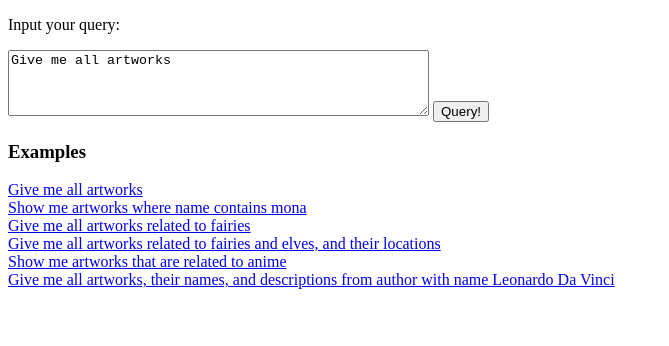
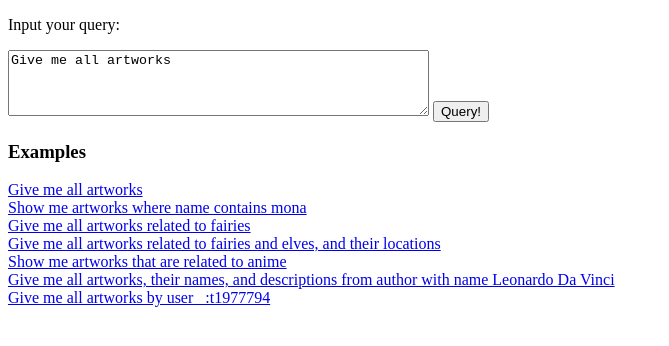
Before and after one commit to aleksamagicka/ot-llm, a Flask app: page / in a window 1280 px wide. Shown: the top 346 px of the page, without its empty margins (0-669 px from the left). Run offline with Flask 3, Linux system fonts and the light colour scheme.

Commit message:
Add an additional example
Signed-off-by: Aleksa Savić <savicaleksa83@gmail.com>

```diff
--- a/templates/form.html
+++ b/templates/form.html
@@ -20,6 +20,7 @@
     <a class="clickableText" href="#">Give me all artworks related to fairies and elves, and their locations</a></br>
     <a class="clickableText" href="#">Show me artworks that are related to anime</a></br>
     <a class="clickableText" href="#">Give me all artworks, their names, and descriptions from author with name Leonardo Da Vinci</a></br>
+    <a class="clickableText" href="#">Give me all artworks by user _:t1977794</a></br>
 
 <script>
     $('.clickableText').on("click",function() {
```
